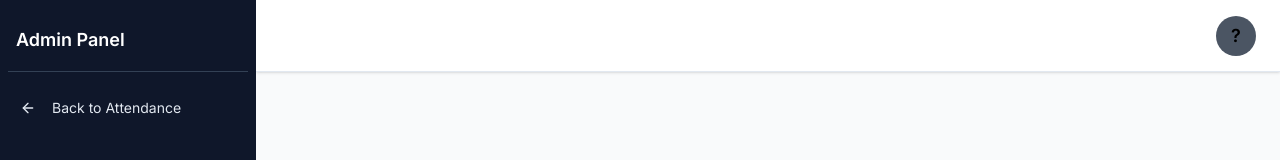
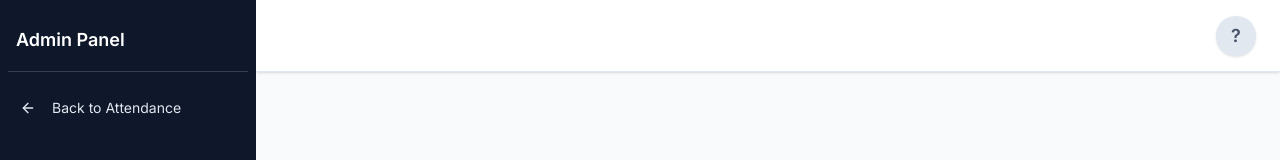
Before and after one commit to votrungquan1999/bas-attendance, a Next.js app: page /admin/attendance/by-week in a window 1280 px wide. Shown: the top 160 px of the page. Built offline with nearby package versions, Linux system fonts and the light colour scheme; no server answers.

Commit message:
feat: better login icon

```diff
--- a/src/components/next_auth/UserPopover.tsx
+++ b/src/components/next_auth/UserPopover.tsx
@@ -13,7 +13,7 @@ export default async function UserPopover() {
 
 	if (!session) {
 		return (
-			<div className="flex h-10 w-10 cursor-pointer items-center justify-center rounded-full bg-gray-600 text-lg font-semibold transition-colors hover:bg-gray-500">
+			<div className="flex h-10 w-10 cursor-pointer items-center justify-center rounded-full bg-slate-200 text-lg font-semibold text-slate-600 transition-colors hover:bg-slate-300 shadow">
 				{userInitial.toUpperCase()}
 			</div>
 		);
@@ -24,7 +24,7 @@ export default async function UserPopover() {
 			<PopoverTrigger asChild>
 				<button
 					type="button"
-					className="flex h-10 w-10 items-center justify-center rounded-full bg-gray-600 text-lg font-semibold transition-colors hover:bg-gray-500"
+					className="flex h-10 w-10 items-center justify-center rounded-full bg-slate-200 text-lg font-semibold text-slate-600 transition-colors hover:bg-slate-300 shadow"
 				>
 					{userInitial.toUpperCase()}
 				</button>
--- a/src/components/next_auth/UserPopoverSkeleton.tsx
+++ b/src/components/next_auth/UserPopoverSkeleton.tsx
@@ -1,3 +1,9 @@
+import { CircleIcon } from "lucide-react";
+
 export default function UserPopoverSkeleton() {
-	return <div className="h-10 w-10 animate-pulse rounded-full bg-gray-500" />;
+	return (
+		<div className="h-10 w-10 animate-pulse rounded-full bg-slate-200">
+			<CircleIcon className="h-6 w-6 text-slate-400" />
+		</div>
+	);
 }
```
